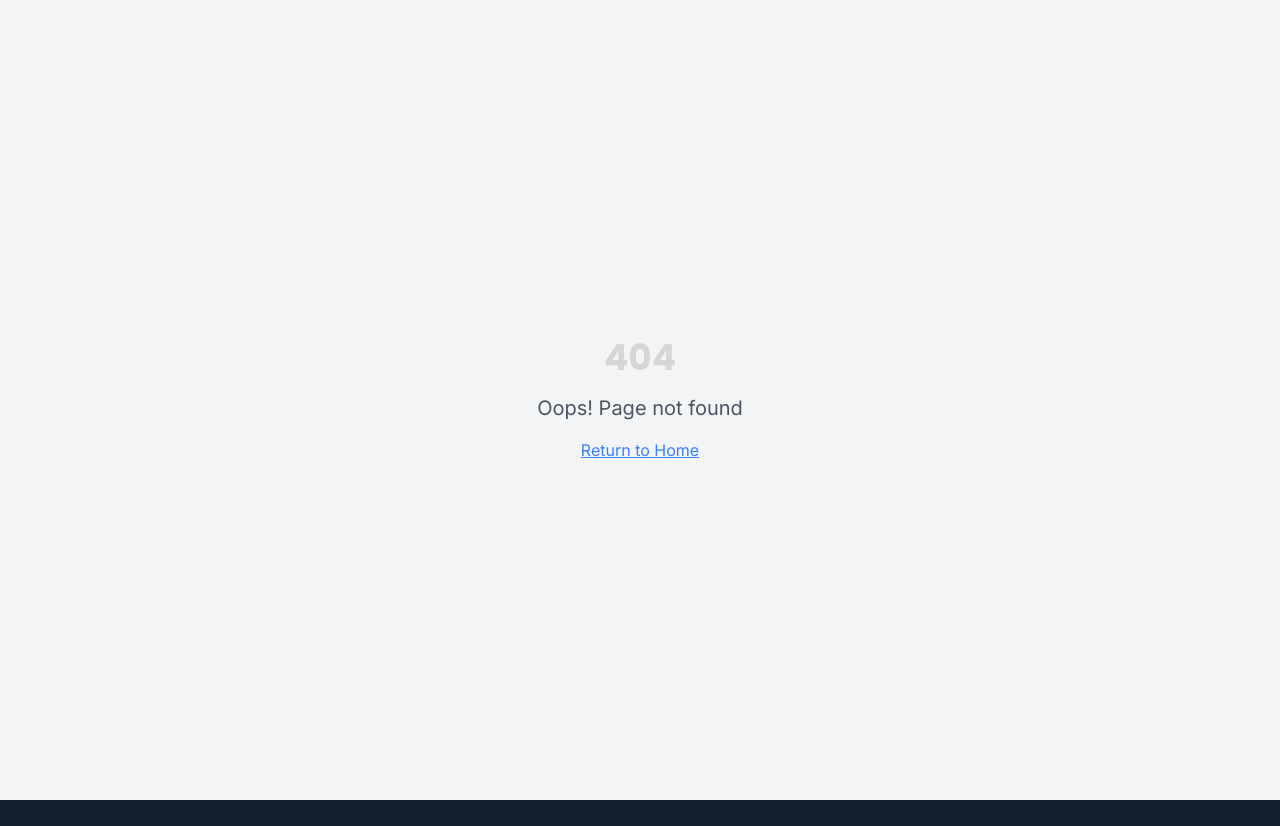
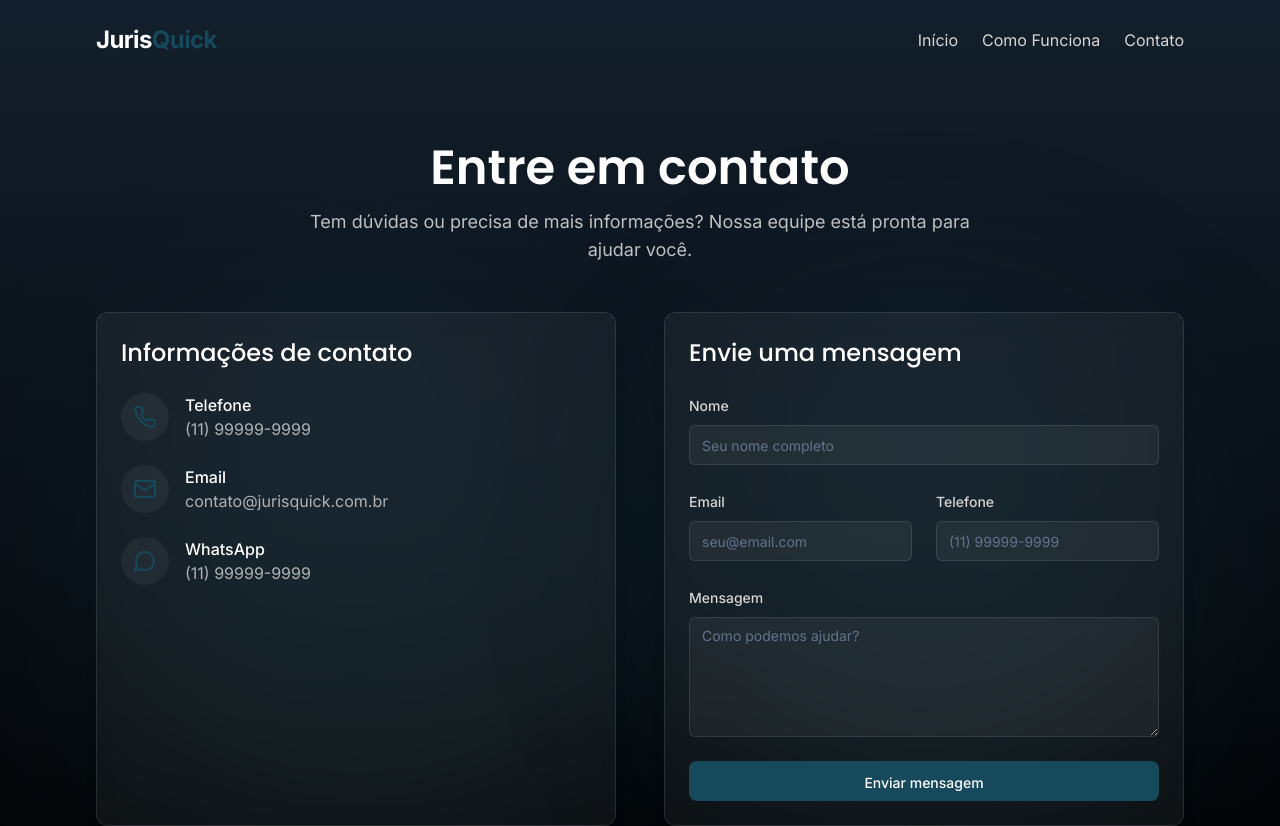
Before and after one commit to Moredy/advogou, a React (Vite) app: page /contato in a window 1280 px wide. Before the commit this address had no page. Shown: the top 826 px of the page. Before the commit the page ends 800 px from the top, so only its background shows below. Built offline with nearby package versions, Linux system fonts and the light colour scheme.

Commit message:
Add contact area

```diff
--- a/src/App.tsx
+++ b/src/App.tsx
@@ -6,6 +6,7 @@ import { QueryClient, QueryClientProvider } from "@tanstack/react-query";
 import { BrowserRouter as Router, Routes, Route } from "react-router-dom";
 import Index from "./pages/Index";
 import HowItWorks from "./pages/HowItWorks";
+import Contact from "./pages/Contact";
 import NotFound from "./pages/NotFound";
 
 const queryClient = new QueryClient();
@@ -19,6 +20,7 @@ const App = () => (
         <Routes>
           <Route path="/" element={<Index />} />
           <Route path="/como-funciona" element={<HowItWorks />} />
+          <Route path="/contato" element={<Contact />} />
           {/* ADD ALL CUSTOM ROUTES ABOVE THE CATCH-ALL "*" ROUTE */}
           <Route path="*" element={<NotFound />} />
         </Routes>
--- a/src/components/Header.tsx
+++ b/src/components/Header.tsx
@@ -21,7 +21,7 @@ const Header: React.FC = () => {
             <Link to="/como-funciona" className="text-juris-text hover:text-white transition-colors">
               Como Funciona
             </Link>
-            <Link to="/" className="text-juris-text hover:text-white transition-colors">
+            <Link to="/contato" className="text-juris-text hover:text-white transition-colors">
               Contato
             </Link>
           </nav>
--- /dev/null
+++ b/src/pages/Contact.tsx
@@ -0,0 +1,235 @@
+
+import React from 'react';
+import { zodResolver } from "@hookform/resolvers/zod";
+import { useForm } from "react-hook-form";
+import { z } from "zod";
+import { Mail, Phone, MessageCircle } from "lucide-react";
+import { useToast } from "@/hooks/use-toast";
+
+import Header from '@/components/Header';
+import Footer from '@/components/Footer';
+import { Button } from "@/components/ui/button";
+import {
+  Form,
+  FormControl,
+  FormField,
+  FormItem,
+  FormLabel,
+  FormMessage,
+} from "@/components/ui/form";
+import { Input } from "@/components/ui/input";
+import { Textarea } from "@/components/ui/textarea";
+import { motion } from 'framer-motion';
+
+const formSchema = z.object({
+  name: z.string().min(2, {
+    message: "O nome deve ter pelo menos 2 caracteres.",
+  }),
+  email: z.string().email({
+    message: "Por favor, insira um e-mail válido.",
+  }),
+  phone: z.string().min(10, {
+    message: "Insira um número de telefone válido com DDD.",
+  }),
+  message: z.string().min(10, {
+    message: "A mensagem deve ter pelo menos 10 caracteres.",
+  }),
+});
+
+const Contact: React.FC = () => {
+  const { toast } = useToast();
+
+  const form = useForm<z.infer<typeof formSchema>>({
+    resolver: zodResolver(formSchema),
+    defaultValues: {
+      name: "",
+      email: "",
+      phone: "",
+      message: "",
+    },
+  });
+
+  function onSubmit(values: z.infer<typeof formSchema>) {
+    console.log(values);
+    toast({
+      title: "Mensagem enviada",
+      description: "Entraremos em contato em breve.",
+    });
+    form.reset();
+  }
+
+  return (
+    <div className="min-h-screen flex flex-col bg-gradient-to-b from-juris-dark to-black">
+      <Header />
+
+      <main className="flex-grow container-custom py-8 md:py-16">
+        <motion.div
+          className="text-center mb-12"
+          initial={{ opacity: 0, y: -20 }}
+          animate={{ opacity: 1, y: 0 }}
+          transition={{ duration: 0.6 }}
+        >
+          <h1 className="text-3xl md:text-5xl font-semibold mb-4 text-white">
+            Entre em contato
+          </h1>
+          <p className="text-lg max-w-2xl mx-auto text-juris-text text-opacity-90">
+            Tem dúvidas ou precisa de mais informações? Nossa equipe está pronta para ajudar você.
+          </p>
+        </motion.div>
+
+        <div className="grid grid-cols-1 md:grid-cols-2 gap-8 md:gap-12">
+          <motion.div
+            className="relative"
+            initial={{ opacity: 0, x: -20 }}
+            animate={{ opacity: 1, x: 0 }}
+            transition={{ duration: 0.6, delay: 0.2 }}
+          >
+            <div
+              className="absolute inset-0 bg-juris-accent rounded-full filter blur-[100px] opacity-20"
+              aria-hidden="true"
+            />
+            <div className="card-custom h-full">
+              <h2 className="text-2xl font-medium mb-6 text-white">Informações de contato</h2>
+
+              <div className="space-y-6">
+                <div className="flex items-center">
+                  <div className="w-12 h-12 bg-white bg-opacity-5 rounded-full flex items-center justify-center mr-4">
+                    <Phone className="text-juris-accent" />
+                  </div>
+                  <div>
+                    <p className="text-white font-medium">Telefone</p>
+                    <p className="text-juris-text text-opacity-80">(11) 99999-9999</p>
+                  </div>
+                </div>
+
+                <div className="flex items-center">
+                  <div className="w-12 h-12 bg-white bg-opacity-5 rounded-full flex items-center justify-center mr-4">
+                    <Mail className="text-juris-accent" />
+                  </div>
+                  <div>
+                    <p className="text-white font-medium">Email</p>
+                    <p className="text-juris-text text-opacity-80">contato@jurisquick.com.br</p>
+                  </div>
+                </div>
+
+                <div className="flex items-center">
+                  <div className="w-12 h-12 bg-white bg-opacity-5 rounded-full flex items-center justify-center mr-4">
+                    <MessageCircle className="text-juris-accent" />
+                  </div>
+                  <div>
+                    <p className="text-white font-medium">WhatsApp</p>
+                    <p className="text-juris-text text-opacity-80">(11) 99999-9999</p>
+                  </div>
+                </div>
+              </div>
+            </div>
+          </motion.div>
+
+          <motion.div
+            className="relative"
+            initial={{ opacity: 0, x: 20 }}
+            animate={{ opacity: 1, x: 0 }}
+            transition={{ duration: 0.6, delay: 0.4 }}
+          >
+            <div
+              className="absolute inset-0 bg-juris-accent rounded-full filter blur-[100px] opacity-20"
+              aria-hidden="true"
+            />
+            <div className="card-custom">
+              <h2 className="text-2xl font-medium mb-6 text-white">Envie uma mensagem</h2>
+
+              <Form {...form}>
+                <form onSubmit={form.handleSubmit(onSubmit)} className="space-y-6">
+                  <FormField
+                    control={form.control}
+                    name="name"
+                    render={({ field }) => (
+                      <FormItem>
+                        <FormLabel className="text-juris-text">Nome</FormLabel>
+                        <FormControl>
+                          <Input
+                            placeholder="Seu nome completo"
+                            {...field}
+                            className="bg-white bg-opacity-5 border-white border-opacity-10 text-white"
+                          />
+                        </FormControl>
+                        <FormMessage />
+                      </FormItem>
+                    )}
+                  />
+
+                  <div className="grid grid-cols-1 md:grid-cols-2 gap-6">
+                    <FormField
+                      control={form.control}
+                      name="email"
+                      render={({ field }) => (
+                        <FormItem>
+                          <FormLabel className="text-juris-text">Email</FormLabel>
+                          <FormControl>
+                            <Input
+                              placeholder="seu@email.com"
+                              {...field}
+                              className="bg-white bg-opacity-5 border-white border-opacity-10 text-white"
+                            />
+                          </FormControl>
+                          <FormMessage />
+                        </FormItem>
+                      )}
+                    />
+
+                    <FormField
+                      control={form.control}
+                      name="phone"
+                      render={({ field }) => (
+                        <FormItem>
+                          <FormLabel className="text-juris-text">Telefone</FormLabel>
+                          <FormControl>
+                            <Input
+                              placeholder="(11) 99999-9999"
+                              {...field}
+                              className="bg-white bg-opacity-5 border-white border-opacity-10 text-white"
+                            />
+                          </FormControl>
+                          <FormMessage />
+                        </FormItem>
+                      )}
+                    />
+                  </div>
+
+                  <FormField
+                    control={form.control}
+                    name="message"
+                    render={({ field }) => (
+                      <FormItem>
+                        <FormLabel className="text-juris-text">Mensagem</FormLabel>
+                        <FormControl>
+                          <Textarea
+                            placeholder="Como podemos ajudar?"
+                            {...field}
+                            className="bg-white bg-opacity-5 border-white border-opacity-10 text-white min-h-[120px]"
+                          />
+                        </FormControl>
+                        <FormMessage />
+                      </FormItem>
+                    )}
+                  />
+
+                  <Button
+                    type="submit"
+                    className="w-full btn-primary"
+                  >
+                    Enviar mensagem
+                  </Button>
+                </form>
+              </Form>
+            </div>
+          </motion.div>
+        </div>
+      </main>
+
+      <Footer />
+    </div>
+  );
+};
+
+export default Contact;
```
